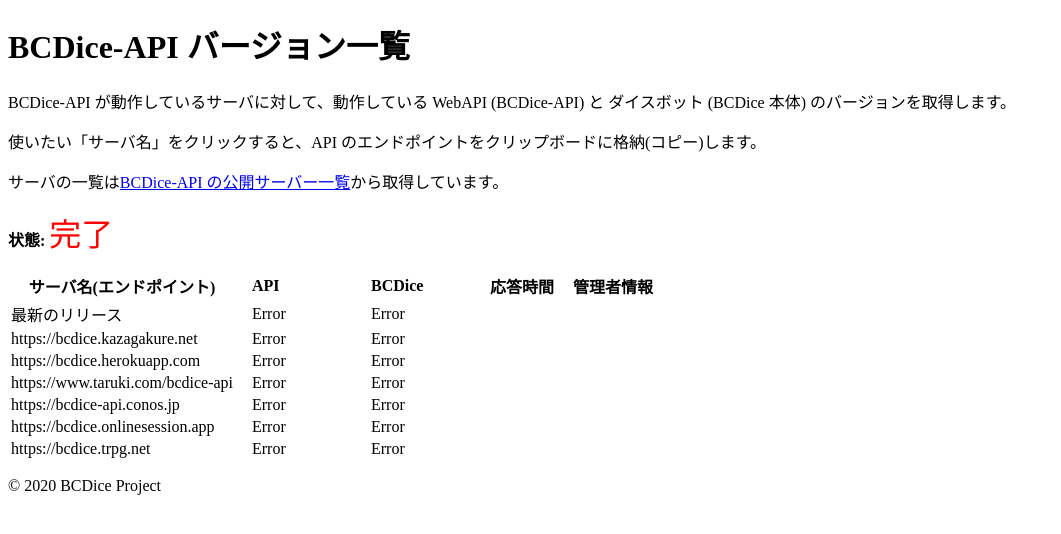
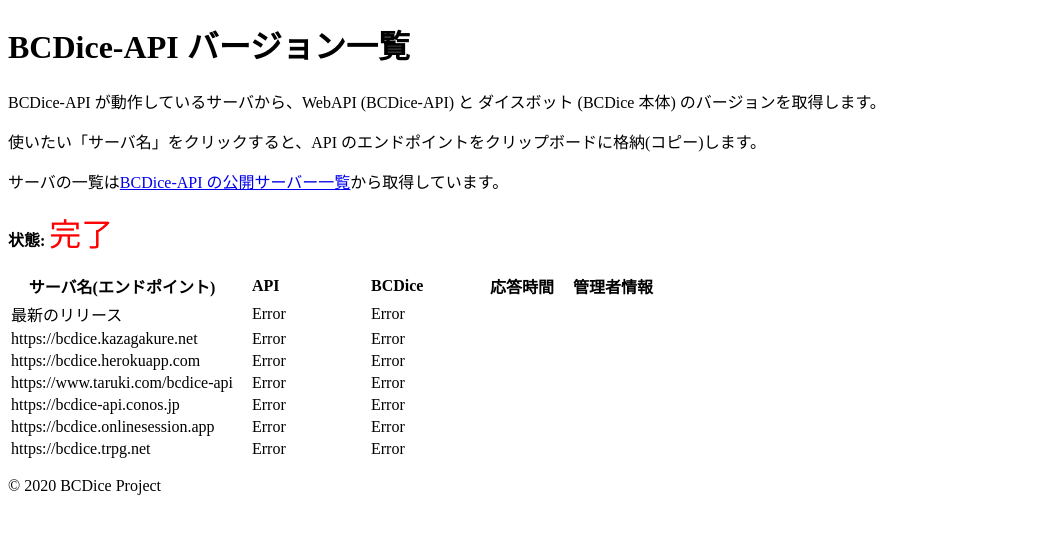
Before and after one commit to bcdice/api-status, a plain HTML site: page index.html in a window 1280 px wide. Shown: the whole page, without its empty margins (0-1061 px from the left). Drawn offline with nearby package versions, Linux system fonts and the light colour scheme; no server answers.

Commit message:
説明書きを練り直した

```diff
--- a/index.html
+++ b/index.html
@@ -13,17 +13,19 @@
 </head>
 
 <body>
+	<header>
 		<h1>BCDice-API バージョン一覧</h1>
 
 		<p>
-		BCDice-API が動作しているサーバに対して、動作している WebAPI (BCDice-API) と ダイスボット (BCDice 本体) のバージョンを取得します。
+			BCDice-API が動作しているサーバから、WebAPI (BCDice-API) と ダイスボット (BCDice 本体) のバージョンを取得します。
 		</p>
 		<p>
 			使いたい「サーバ名」をクリックすると、API のエンドポイントをクリップボードに格納(コピー)します。
 		</p>
-	<p>
+		<p id="header">
 			サーバの一覧は<a href="https://github.com/bcdice/bcdice-api-servers">BCDice-API の公開サーバー一覧</a>から取得しています。<br>
 		</p>
+	</header>
 
 	<p>
 		<span id="status-title">状態: </span>
```
Lines whose indentation alone changed are shown as unchanged.
